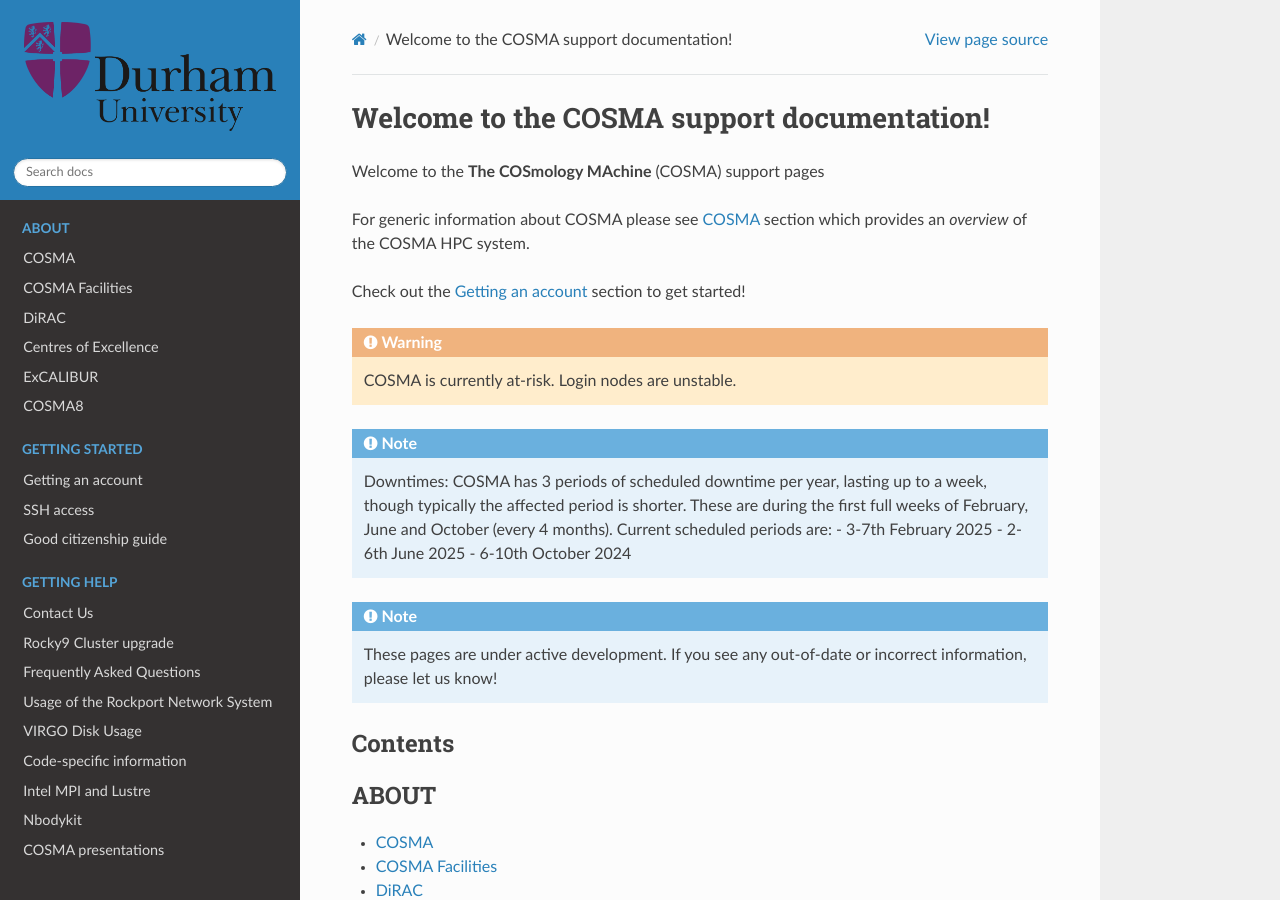
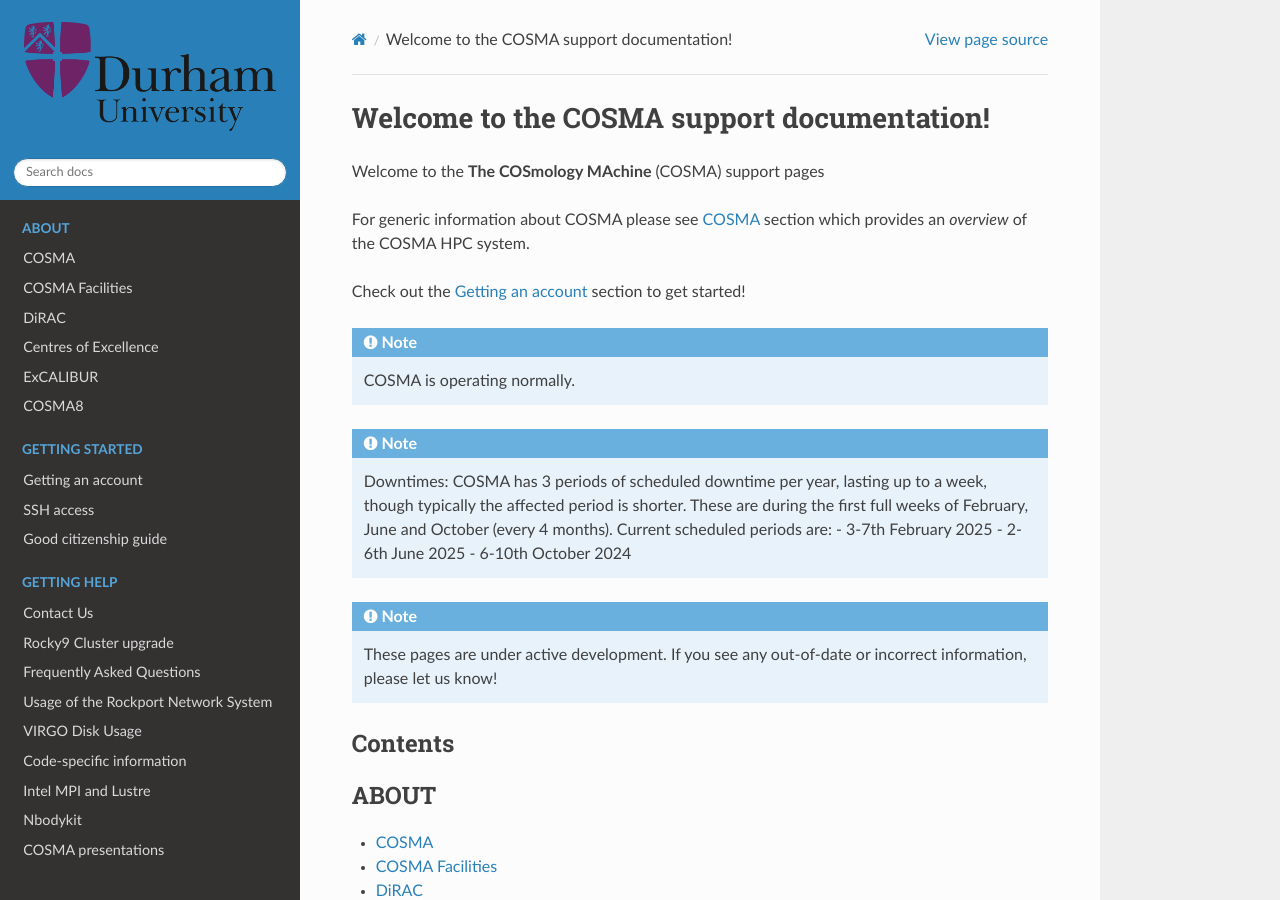
Before and after one commit to agb32/cosmadoc, a Sphinx documentation site: the page built from docs/source/index.rst, in a window 1280 px wide and 900 px high. Built offline with Sphinx 7.4.7 and the Read the Docs theme 3.1.0, drawn with Linux system fonts in a browser that asks for light colours.

Commit message:
status-updated

```diff
--- a/docs/source/index.rst
+++ b/docs/source/index.rst
@@ -8,9 +8,9 @@
 
 Check out the :doc:`account` section to get started!
 
-.. warning::
+.. note::
 
-   COSMA is currently at-risk.  Login nodes are unstable.
+   COSMA is operating normally.
 
 .. note::
 
```
